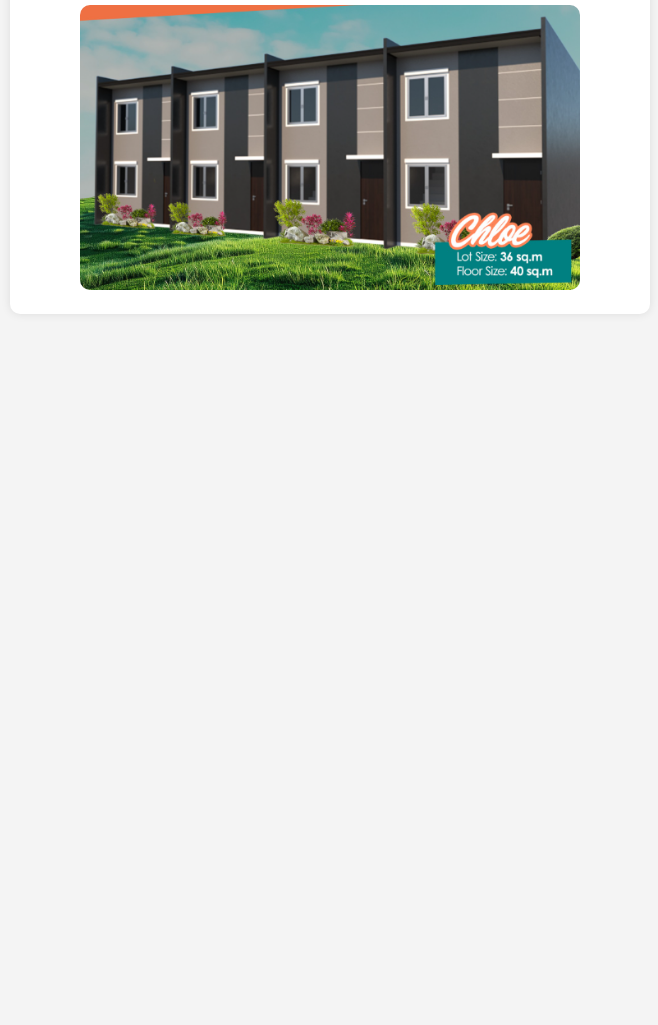
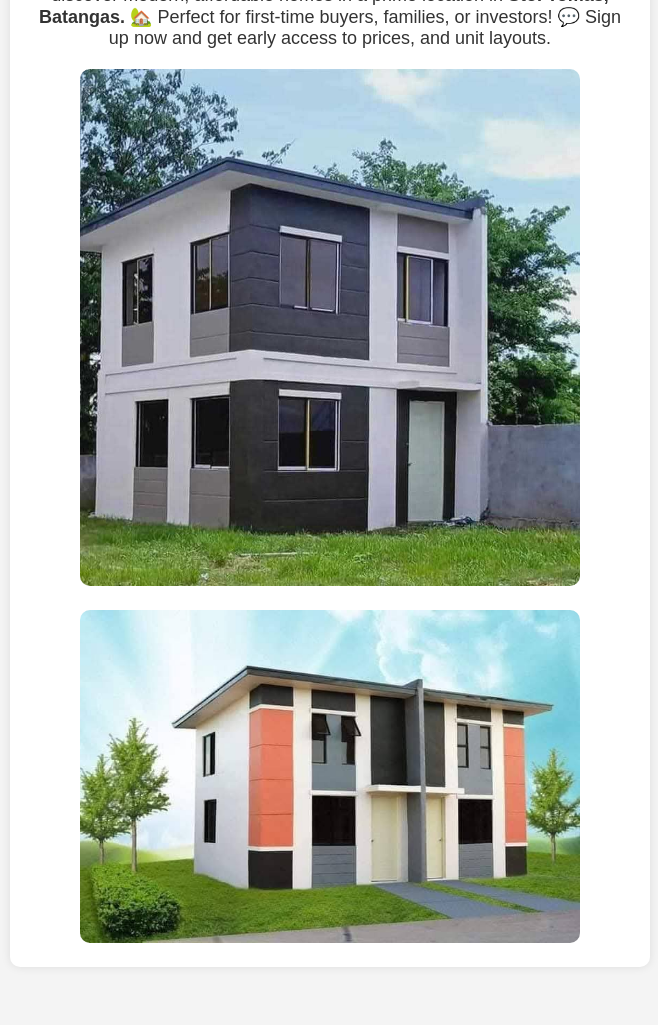
Before and after one commit to Zp393/markjesson, a plain HTML site: page lynville.html in a window 1280 px wide. Shown: the part 194-1219 px from the top of the page, without its empty margins (310-968 px from the left). Before the commit the page ends 800 px from the top, so only its background shows below. Drawn offline with Linux system fonts and the light colour scheme.

Commit message:
Your commit message

```diff
--- a/lynville.html
+++ b/lynville.html
@@ -26,6 +26,9 @@
         p {
             font-size: 18px;
         }
+        p span{
+            font-weight: 900;
+        }
         .image-container {
             margin-top: 20px;
         }
@@ -39,11 +42,16 @@
 <body>
     <div class="container">
         <h1>Coming Soon</h1>
-        <p>The Lynville Project is under development. Stay tuned for updates!</p>
+        <p>The <span>Lynville Project</span> is currently under development. Be among the first to discover modern, affordable homes in a prime location in <span>Sto. Tomas, Batangas.</span>
+            🏡 Perfect for first-time buyers, families, or investors!
+            💬 Sign up now and get early access to prices, and unit layouts.</p>
 
         <!-- Image Section -->
         <div class="image-container">
-            <img src="images/lynville (2).png" alt="Lynville Project Coming Soon">
+            <img src="images/Lynville2.jpg" alt="Lynville Project Coming Soon">
+        </div>
+        <div class="image-container">
+            <img src="images/Lynville1.jpg" alt="Lynville Project Coming Soon">
         </div>
     </div>
 </body>
```
Also changed, not shown: index.html (+1 -1 lines), images/LYNVILLE.png (deleted), images/Lynville1.jpg (added), images/Lynville2.jpg (added), images/lynville (2).png (deleted).
